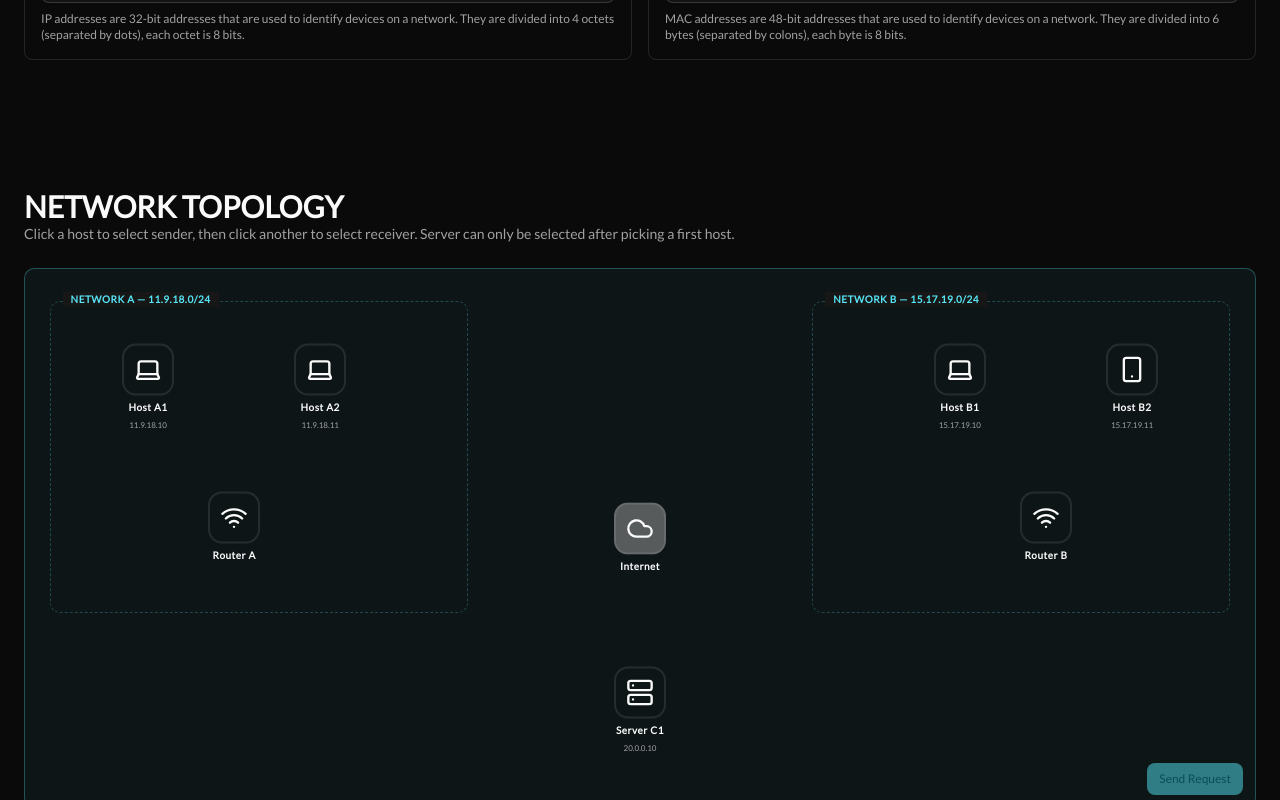
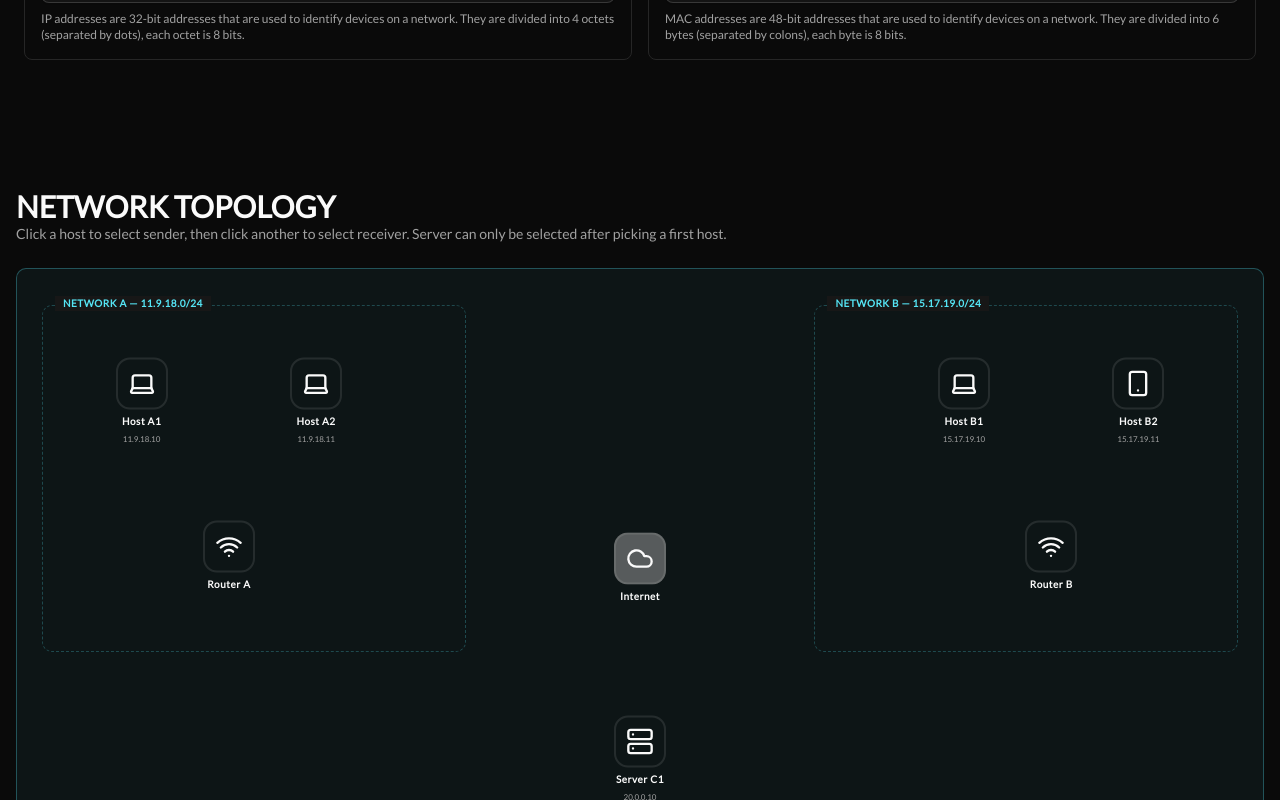
Before and after one commit to Victor-Okenwa/network-explorer, a React (Vite) app: page / in a window 1280 px wide. Shown: the part 1040-1840 px from the top of the page. Built offline with nearby package versions, Linux system fonts and the light colour scheme.

Commit message:
style: adjust layout and spacing in App and NetworkTopology components; remove console log from getPath function

```diff
--- a/src/App.tsx
+++ b/src/App.tsx
@@ -88,7 +88,7 @@ function App() {
         </section>
 
 
-        <section id="topology" className="py-16 sm:px-6 px-4 space-y-6">
+        <section id="topology" className="py-16 sm:px-4 px-2 space-y-6">
           <hgroup>
             <h2 className="text-2xl sm:text-3xl font-bold uppercase">Network Topology</h2>
             <p className="text-muted-foreground text-xs sm:text-sm">Click a host to select sender, then click another to select receiver. Server can only be selected after picking a first host.</p>
--- a/src/components/network-topology.tsx
+++ b/src/components/network-topology.tsx
@@ -124,7 +124,7 @@ export function NetworkTopology({ onTableUpdate, onResetAll, onResetSelection, a
             setZoneDescriptions(prev => ({ ...prev, [step.zone]: step.description }));
             setPacketPos({ x: fromNode.x, y: fromNode.y });
             setPacketInfo({ type: step.packetType, layers: step.layers });
-        })
+        });
 
         const moveTimer = setTimeout(() => {
             if (step.from !== step.to) {
@@ -153,11 +153,11 @@ export function NetworkTopology({ onTableUpdate, onResetAll, onResetSelection, a
         A: { left: '2%', top: '66%', width: '34%' },
         B: { left: '64%', top: '66%', width: '34%' },
         internet: { left: '33%', top: '35%', width: '34%' },
-        server: { left: '30%', top: '92%', width: '40%' },
+        server: { left: '10%', top: '92%', width: '40%' },
     };
 
     return (
-        <div className="relative min-w-full min-h-[540px] flex justify-center overflow-x-auto border border-primary/30 bg-primary/5 p-2 rounded-lg">
+        <div className="relative min-h-[600px] min-w-lg flex justify-center overflow-x-auto border border-primary/30 bg-primary/5 p-2 rounded-lg">
             {/* Network boundaries */}
             <div className="absolute border border-dashed border-primary/25 rounded-lg left-[2%] top-[6%] w-[34%] h-[58%]">
                 <span className="absolute -top-2.5 left-3 bg-card px-2 text-[10px] text-primary font-bold tracking-wider">
--- a/src/data/network-data.ts
+++ b/src/data/network-data.ts
@@ -63,7 +63,6 @@ export function getPath(fromId: string, toId: string): string[] {
     else if (dst.network === 'B') path.push('RB');
     path.push(toId);
 
-    console.log(path);
     return path;
 }
 
```
